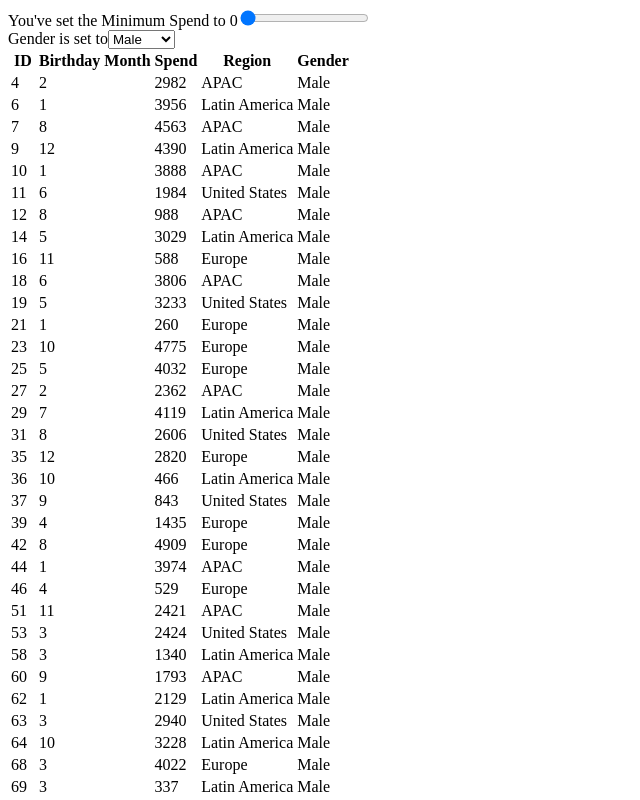
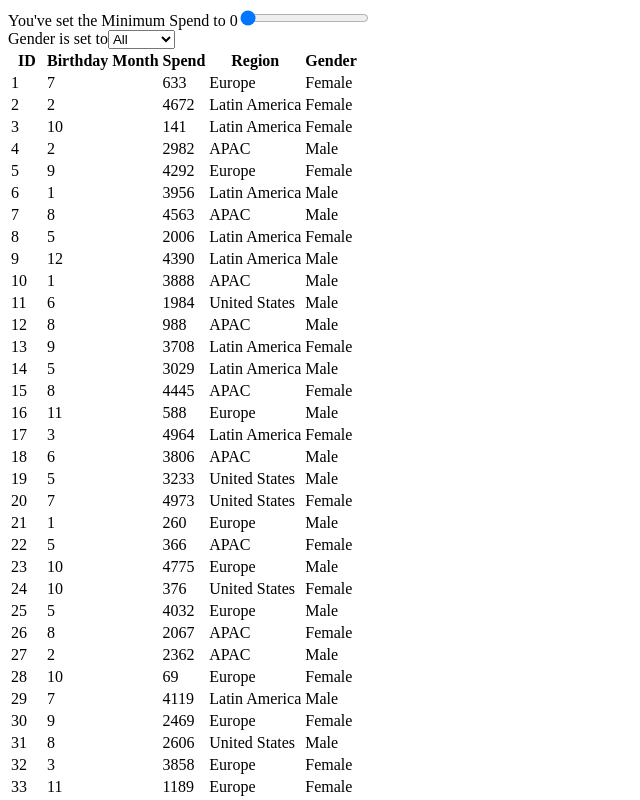
Before and after one commit to llleeeaaannn/utrack, a React (Create React App) app: page / in a window 1280 px wide. Shown: the top 800 px of the page, without its empty margins (0-640 px from the left). Built offline with nearby package versions, Linux system fonts and the light colour scheme.

Commit message:
Changed gender default to All

```diff
--- a/src/App.js
+++ b/src/App.js
@@ -7,7 +7,7 @@ import React, { useState, useEffect } from 'react'
 function App() {
 
   const [minSpend, setMinSpend] = useState(0);
-  const [gender, setGender] = useState('Male');
+  const [gender, setGender] = useState('All');
   const [users, setUsers] = useState(Users);
   const [filteredUsers, setFilteredUsers] = useState(Users);
 
```
